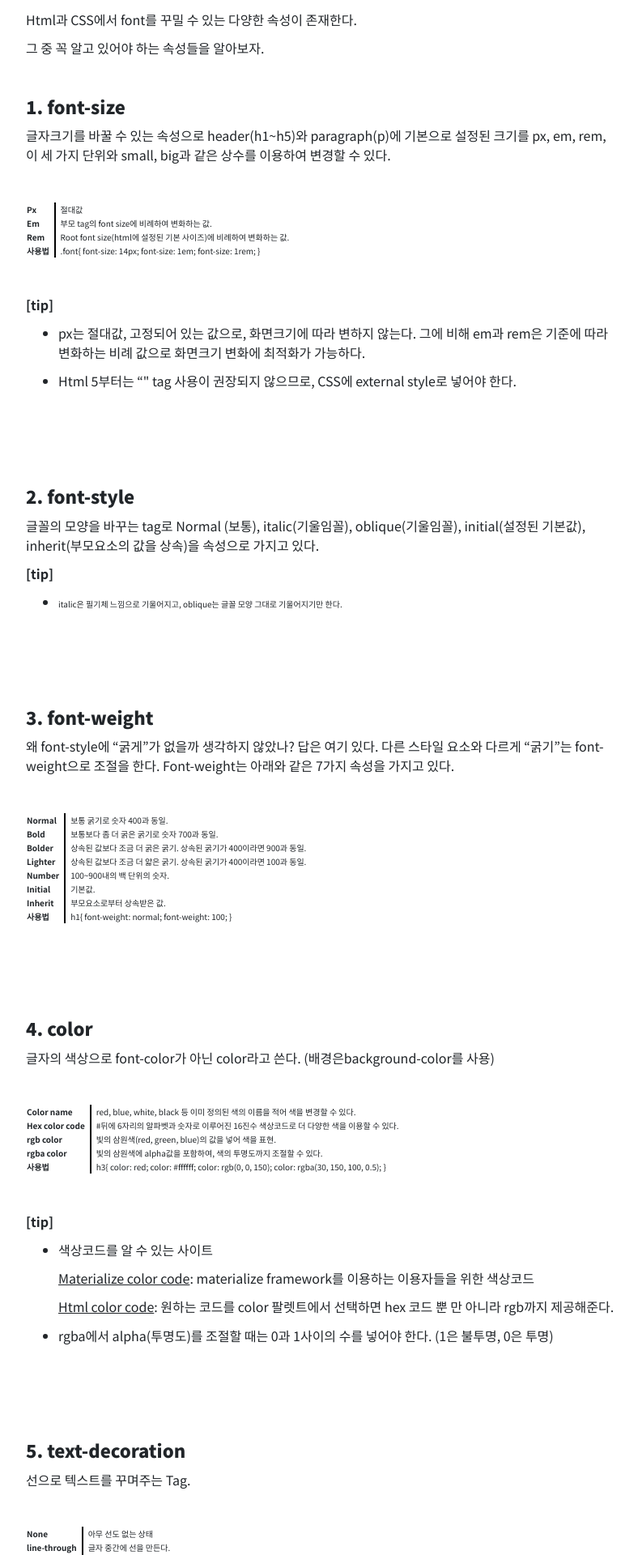
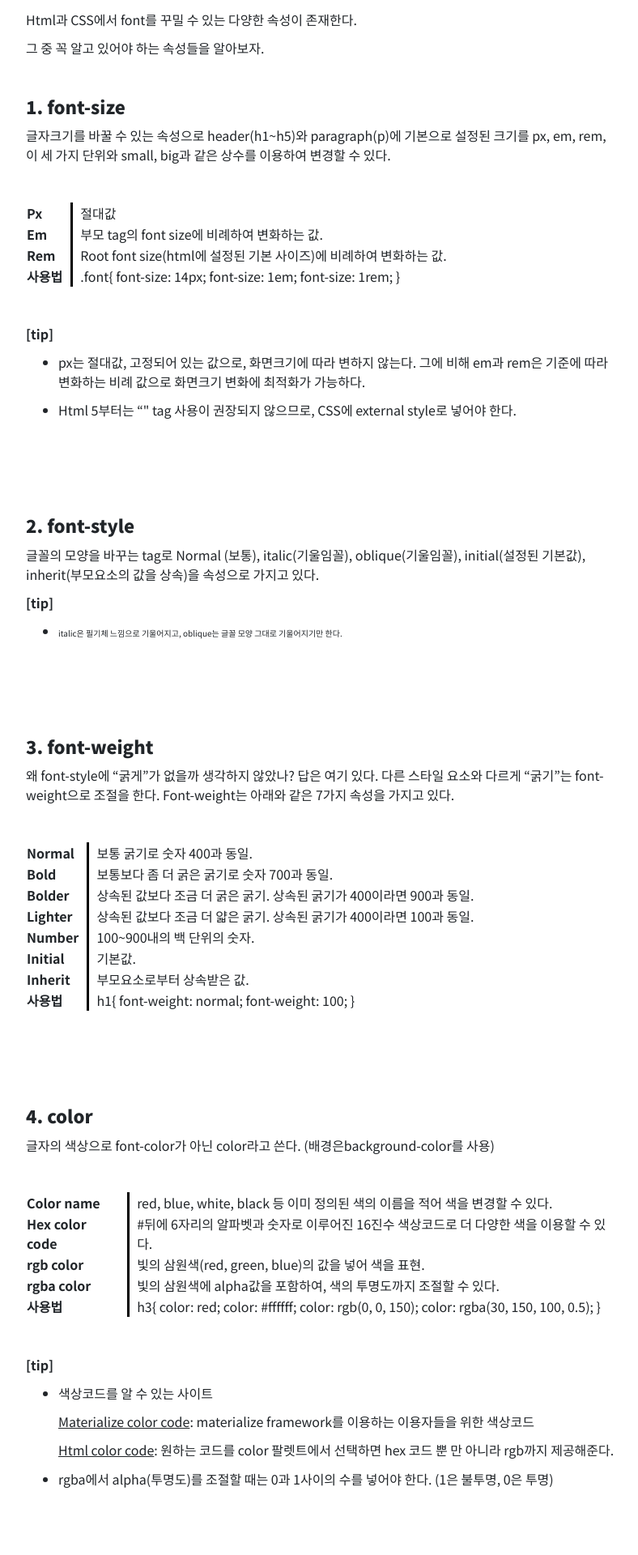
Before and after one commit to klee90/whatiproject-blog, a Jekyll site: the page built from _posts/2020-05-26-typography-02.md, in a window 1280 px wide. Shown: the part 1153-3073 px from the top of the page at 81% size, without its empty margins (243-1031 px from the left). Built offline with Jekyll 4.4.1, drawn with Linux system fonts in a browser that asks for light colours; comment, search, counter and statistics services are not loaded.

Commit message:
change font size for table

```diff
--- a/assets/scss/_global.scss
+++ b/assets/scss/_global.scss
@@ -100,6 +100,9 @@ img::-moz-selection {
   color: $white;
   background: transparent;
 }
+table{
+  font-size: 1.6rem !important;
+}
 .center{
   display: block;
   margin: auto;
```
